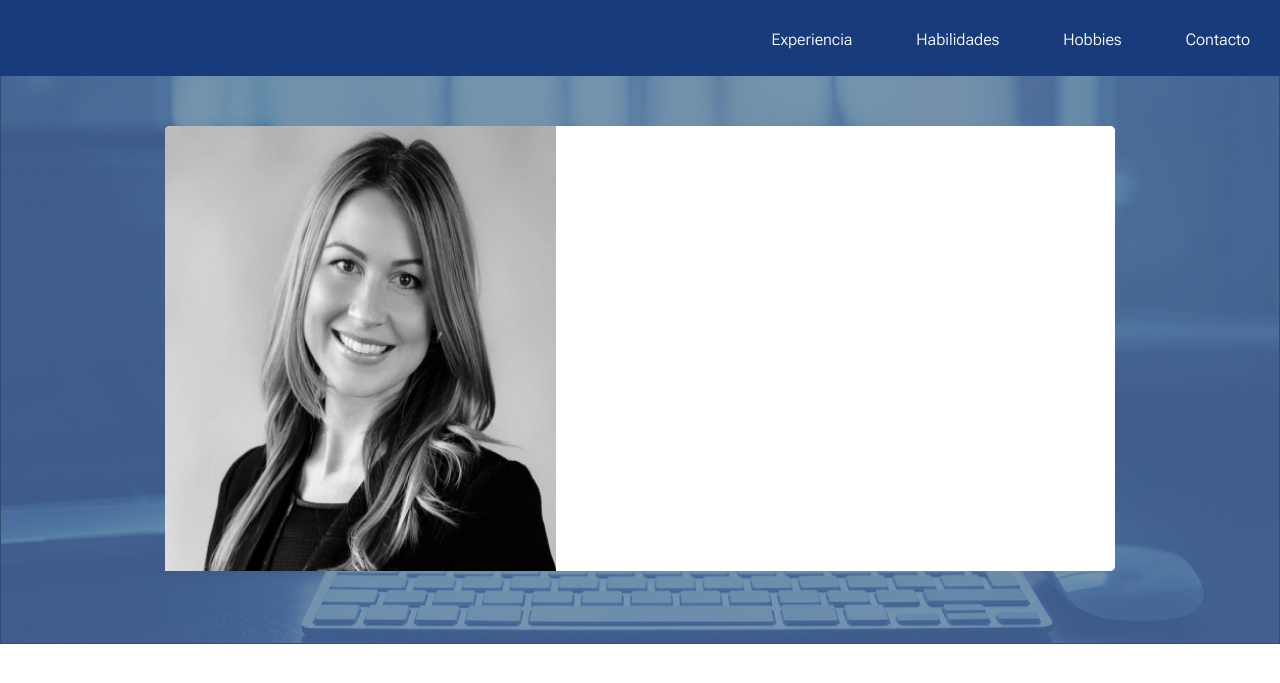
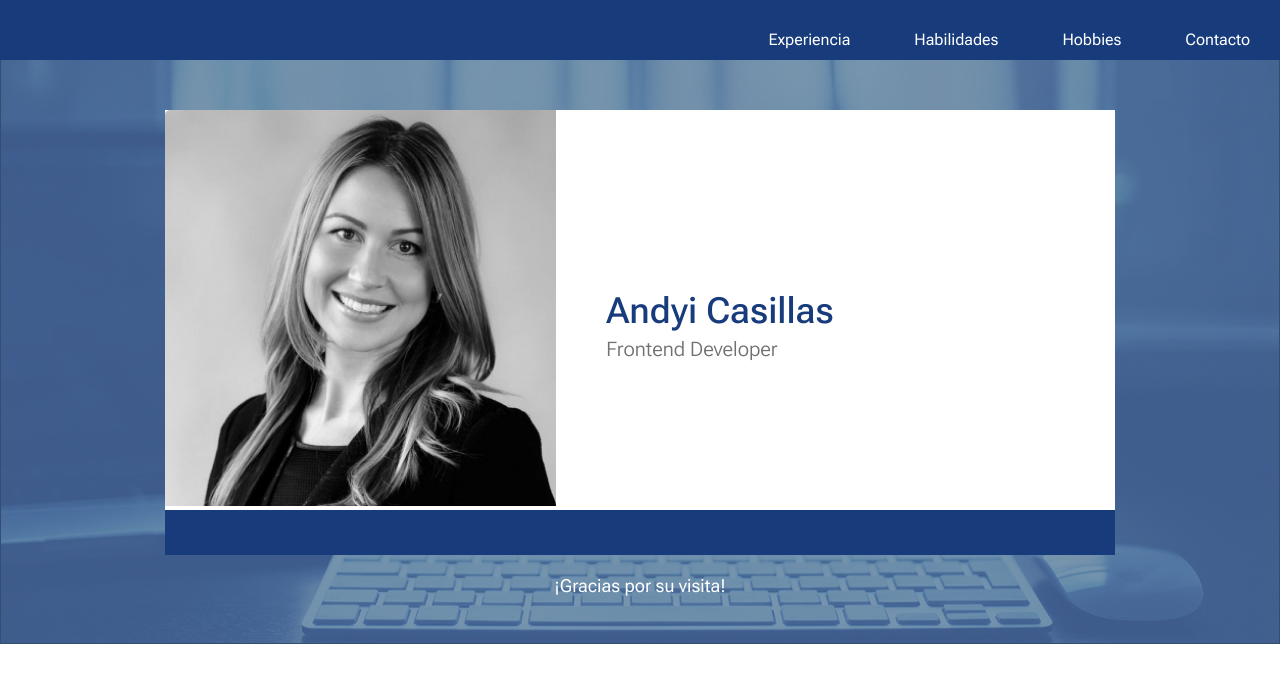
Before and after one commit to francisgf/TaskPanelApp, a PHP site: page / in a window 1280 px wide. Shown: the top 683 px of the page. Run offline with PHP 8.4, Linux system fonts and the light colour scheme.

Commit message:
C:5: Creación apartados - Datos personales

```diff
--- a/index.html
+++ b/index.html
@@ -22,25 +22,21 @@
         </nav>
     </header>
     <div id="main-content">
+        <div id="content">
 
-        <div id="photo">
-            <img src="/src/img/photo.png" alt="Andyi Casillas">
-        </div>
-
-        <div id="person-info">
+            <div id="photo">
+                <img src="/src/img/photo.png" alt="Andyi Casillas">
+            </div>
+            <div id="person-info">
+                <span id="name">Andyi Casillas</span>
+                <span id="dev">Frontend Developer</span>
+            </div>
 
         </div>
-        <!-- <ul id="content">
-            <li>Andyi Casillas</li>
-            <li>Frontend Developer</li>
-            <li>E-mail</li>
-            <li>andyicasillas25@gmail.com</li>
-            <li>Phone</li>
-            <li>943 445 789</li>
-            <li>Address</li>
-            <li>Jr. unión 1056 Carhuaz</li>
-        </ul>-->
+        <div id="social"></div>
+        <div id="greetings">¡Gracias por su visita!</div>
     </div>
+
 </body>
 
 </html>
--- a/styles/index.css
+++ b/styles/index.css
@@ -1,4 +1,4 @@
-@import url('https://fonts.googleapis.com/css2? family= Roboto+Flex:opsz,wght@8..144,300 & display=swap');
+@import url('https://fonts.googleapis.com/css2?family=Roboto+Flex:opsz,wght@8..144,100;8..144,200;8..144,300;8..144,400;8..144,500;8..144,600;8..144,700;8..144,900&family=Roboto:wght@300&display=swap');
 html,
 body {
     margin: 0px;
@@ -9,7 +9,7 @@ body {
 }
 
 header {
-    height: 76px;
+    height: 60px;
     width: 100%;
     /*no tenga margen superior*/
     background: #173B7B;
@@ -35,24 +35,18 @@ header {
     background-color: rgb(23, 23, 23);
 }
 
-#content {
-    height: 50px;
-    list-style: none;
-    margin: 0px;
-    width: 800px;
-    top: 10px;
-    left: 20px;
-    background: white;
-    filter: drop-shadow(2px 2px 5px rgba(61, 61, 61, 0.79));
-    padding: 220px 1000px 0px 950px;
-    margin-top: 200px;
-}
-
 #main-content {
     width: 950px;
     height: 445px;
     background: white;
     margin: 50px auto 50px auto;
+}
+
+#content {
+    /* width: 950px;*/
+    /*height: 445px;*/
+    /*background: white;*/
+    /* margin: 50px auto 50px auto;*/
     display: flex;
     align-items: center;
     justify-content: center;
@@ -78,3 +72,31 @@ img {
     width: 100%;
     height: 100%;
 }
+
+#name {
+    color: #173B7B;
+    display: block;
+    font-size: 36px;
+    font-weight: 500;
+    margin: 30px 0px 5px 50px;
+}
+
+#dev {
+    color: #707070;
+    margin: 30px 0px 20px 50px;
+    font-size: 20px;
+    font-weight: 300;
+}
+
+#greetings {
+    text-align: center;
+    color: #ffffff;
+    margin-top: 20px;
+    font-size: 18px;
+}
+
+#social {
+    background-color: #173B7B;
+    width: 100%;
+    height: 45px;
+}
```
